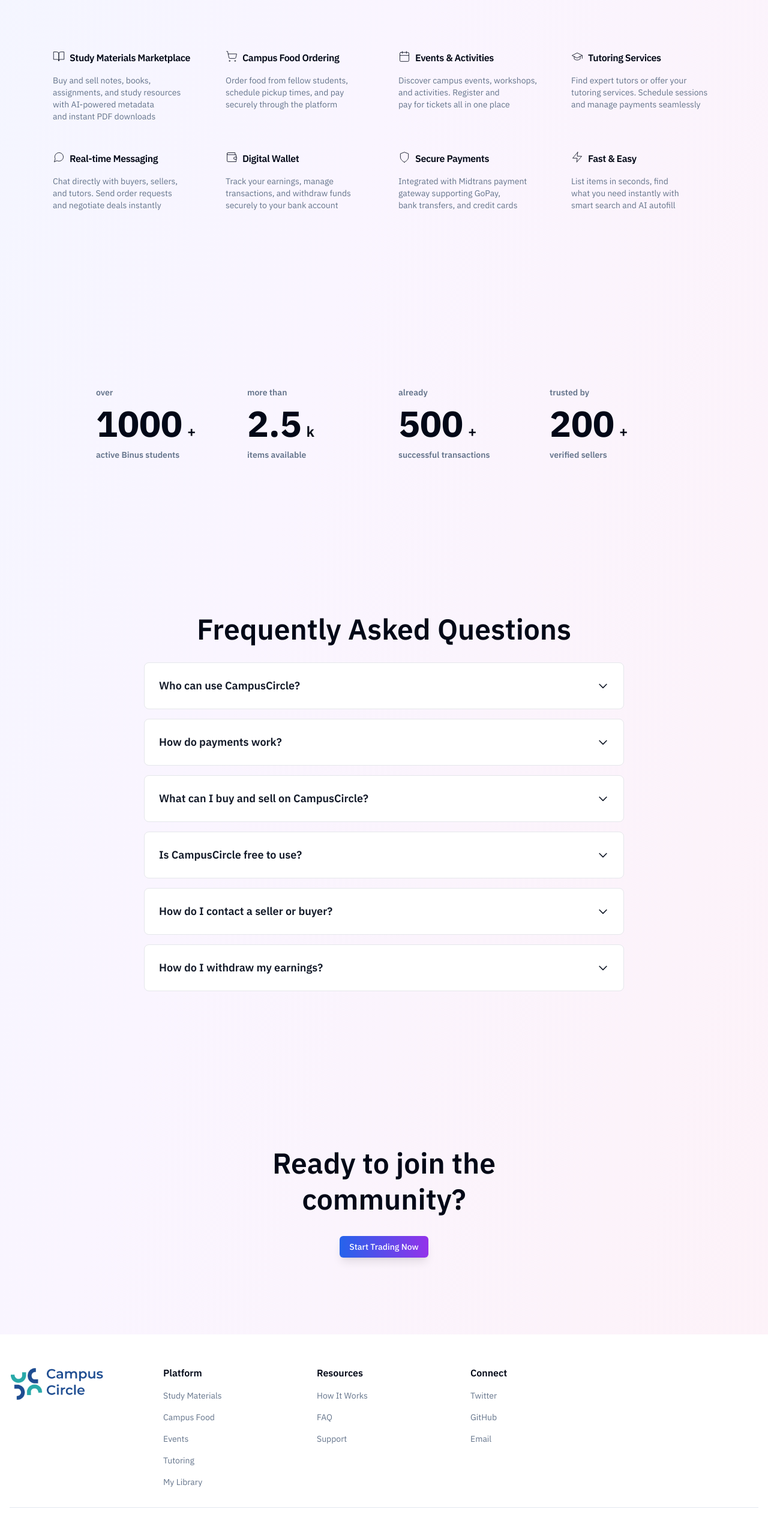
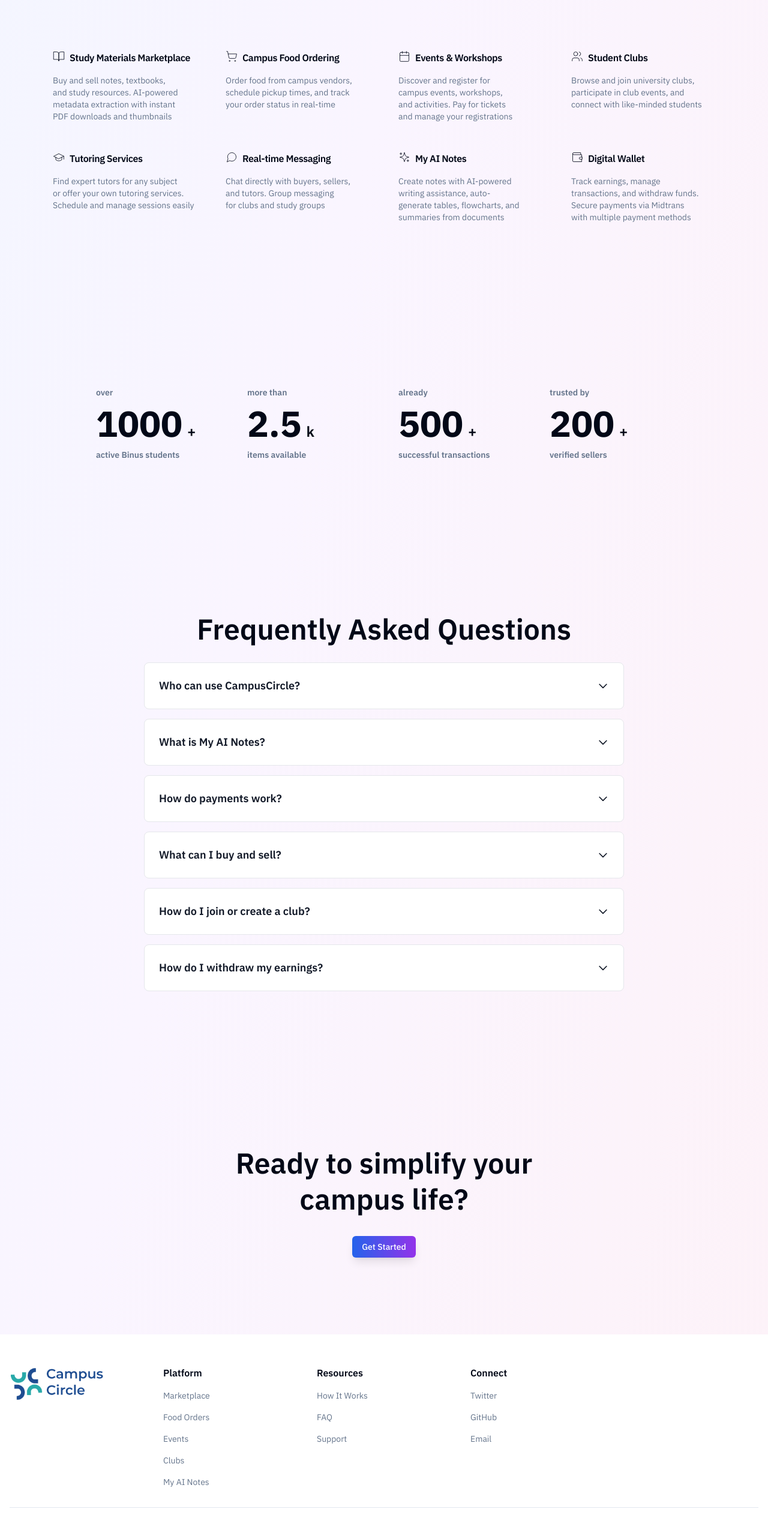
Before and after one commit to Qyuzet/campus-circle-hatchery, a Next.js app: page / in a window 1280 px wide. Shown: the part 2320-4850 px from the top of the page at 60% size. Built offline with nearby package versions, Linux system fonts and the light colour scheme; no server answers.

Commit message:
chore: update landing page with latest features and clean up documentation

```diff
--- a/src/components/sections/cta/default.tsx
+++ b/src/components/sections/cta/default.tsx
@@ -25,7 +25,7 @@ interface CTAProps {
 }
 
 export default function CTA({
-  title = "Ready to join the community?",
+  title = "Ready to simplify your campus life?",
   buttons = false,
   className,
 }: CTAProps) {
@@ -36,7 +36,7 @@ export default function CTA({
           {title}
         </h2>
         <div className="flex justify-center gap-4">
-          <GoogleSignInButton text="Start Trading Now" variant="default" />
+          <GoogleSignInButton text="Get Started" variant="default" />
         </div>
       </div>
       <div className="absolute top-0 left-0 h-full w-full translate-y-[1rem] opacity-80 transition-all duration-500 ease-in-out group-hover:translate-y-[-2rem] group-hover:opacity-100">
--- a/src/components/sections/faq/default.tsx
+++ b/src/components/sections/faq/default.tsx
@@ -36,7 +36,25 @@ export default function FAQ({
             @binus.edu) to access the platform.
           </p>
           <p className="text-muted-foreground mb-4 max-w-[640px] text-balance">
-            This ensures a trusted and safe community for all users.
+            This ensures a trusted and safe community where you can buy, sell,
+            and connect with verified fellow students.
+          </p>
+        </>
+      ),
+    },
+    {
+      question: "What is My AI Notes?",
+      answer: (
+        <>
+          <p className="text-muted-foreground mb-4 max-w-[600px]">
+            My AI Notes is our built-in AI-powered note-taking system. Create
+            and organize notes using a block-based editor with support for text,
+            tables, code blocks, and flowcharts (Mermaid diagrams).
+          </p>
+          <p className="text-muted-foreground mb-4 max-w-[600px]">
+            The AI assistant can help improve your writing, generate content,
+            create summaries, and even auto-fill notes from uploaded documents
+            like PDFs and Word files.
           </p>
         </>
       ),
@@ -47,61 +65,48 @@ export default function FAQ({
         <>
           <p className="text-muted-foreground mb-4 max-w-[600px]">
             We use Midtrans, a secure payment gateway, to process all
-            transactions. You can pay using various methods including credit
-            cards, bank transfers, and e-wallets.
+            transactions. You can pay using credit cards, bank transfers, GoPay,
+            and other e-wallets.
           </p>
           <p className="text-muted-foreground mb-4 max-w-[600px]">
             All payments are encrypted and secure. Sellers receive their funds
-            after successful delivery confirmation.
-          </p>
-          <p className="text-muted-foreground mb-4 max-w-[600px]">
-            We charge a small platform fee to maintain and improve the service.
-            CampusCircle is completely free to use for all Binus students.
+            in their wallet balance after successful transactions.
           </p>
         </>
       ),
     },
     {
-      question: "What can I buy and sell on CampusCircle?",
+      question: "What can I buy and sell?",
       answer: (
         <>
           <p className="text-muted-foreground mb-4 max-w-[580px]">
             You can buy and sell study materials (notes, textbooks,
-            assignments), order campus food from fellow students, register for
-            events and workshops, and book tutoring sessions.
+            assignments), order food from campus vendors, register for events
+            and workshops, and book tutoring sessions.
           </p>
           <p className="text-muted-foreground mb-4 max-w-[580px]">
-            All items must be related to academic or campus life purposes and
-            comply with university policies. Prohibited items will be removed.
+            All listings must comply with university policies. The platform
+            supports digital files with automatic thumbnail generation and
+            AI-powered metadata extraction.
           </p>
         </>
       ),
     },
     {
-      question: "Is CampusCircle free to use?",
+      question: "How do I join or create a club?",
       answer: (
         <>
           <p className="text-muted-foreground mb-4 max-w-[580px]">
-            Yes! CampusCircle is completely free for all Binus University
-            students. There are no subscription fees or hidden charges.
+            Browse available clubs in the Clubs section and click Join to send a
+            membership request. Club organizers will review and approve your
+            request.
           </p>
           <p className="text-muted-foreground mb-4 max-w-[580px]">
-            We only charge a small transaction fee when you make a purchase to
-            cover payment processing costs and platform maintenance.
+            To create a new club, use the Create Club feature. You can manage
+            members, post announcements, and organize club events from your
+            dashboard.
           </p>
         </>
-      ),
-    },
-    {
-      question: "How do I contact a seller or buyer?",
-      answer: (
-        <p className="text-muted-foreground mb-4 max-w-[580px]">
-          Once you find an item you&apos;re interested in, you can use our
-          built-in real-time messaging system to chat directly with the seller.
-          Simply click the &quot;Message Seller&quot; button on any listing to
-          start a conversation. You can also send order requests for food items
-          directly through chat.
-        </p>
       ),
     },
     {
@@ -109,14 +114,13 @@ export default function FAQ({
       answer: (
         <>
           <p className="text-muted-foreground mb-4 max-w-[580px]">
-            Go to the Wallet section in your dashboard to view your balance and
-            transaction history. Click &quot;Withdraw Funds&quot; to request a
-            withdrawal to your bank account. Withdrawals are processed within
-            1-3 business days.
+            Go to the Wallet section to view your balance and transaction
+            history. Click Withdraw to request a withdrawal to your bank
+            account. Withdrawals are processed within 1-3 business days.
           </p>
           <p className="text-muted-foreground mb-4 max-w-[580px]">
-            You can track all your sales, purchases, and withdrawal requests in
-            the Wallet tab.
+            You can track all your sales, purchases, and withdrawal requests
+            from the Wallet dashboard.
           </p>
         </>
       ),
--- a/src/components/sections/footer/default.tsx
+++ b/src/components/sections/footer/default.tsx
@@ -47,11 +47,11 @@ export default function FooterSection({
     {
       title: "Platform",
       links: [
-        { text: "Study Materials", href: "/dashboard" },
-        { text: "Campus Food", href: "/dashboard" },
-        { text: "Events", href: "/dashboard" },
-        { text: "Tutoring", href: "/dashboard" },
-        { text: "My Library", href: "/library" },
+        { text: "Marketplace", href: "/dashboard/marketplace" },
+        { text: "Food Orders", href: "/dashboard/marketplace" },
+        { text: "Events", href: "/dashboard/marketplace" },
+        { text: "Clubs", href: "/dashboard/clubs" },
+        { text: "My AI Notes", href: "/dashboard/my-ai" },
       ],
     },
     {
@@ -71,7 +71,7 @@ export default function FooterSection({
       ],
     },
   ],
-  copyright = "© 2025 CampusCircle. Built for Binus University students.",
+  copyright = "2025 CampusCircle. Built for Binus University students.",
   policies = [
     { text: "Privacy Policy", href: "/privacy" },
     { text: "Terms of Service", href: "/terms" },
--- a/src/components/sections/items/default.tsx
+++ b/src/components/sections/items/default.tsx
@@ -5,8 +5,8 @@ import {
   MessageCircle,
   Wallet,
   GraduationCap,
-  Shield,
-  Zap,
+  Users,
+  Sparkles,
 } from "lucide-react";
 import { ReactNode } from "react";
 
@@ -31,50 +31,50 @@ export default function Items({
     {
       title: "Study Materials Marketplace",
       description:
-        "Buy and sell notes, books, assignments, and study resources with AI-powered metadata and instant PDF downloads",
+        "Buy and sell notes, textbooks, and study resources. AI-powered metadata extraction with instant PDF downloads and thumbnails",
       icon: <BookOpen className="size-5 stroke-1" />,
     },
     {
       title: "Campus Food Ordering",
       description:
-        "Order food from fellow students, schedule pickup times, and pay securely through the platform",
+        "Order food from campus vendors, schedule pickup times, and track your order status in real-time",
       icon: <ShoppingCart className="size-5 stroke-1" />,
     },
     {
-      title: "Events & Activities",
+      title: "Events & Workshops",
       description:
-        "Discover campus events, workshops, and activities. Register and pay for tickets all in one place",
+        "Discover and register for campus events, workshops, and activities. Pay for tickets and manage your registrations",
       icon: <Calendar className="size-5 stroke-1" />,
+    },
+    {
+      title: "Student Clubs",
+      description:
+        "Browse and join university clubs, participate in club events, and connect with like-minded students",
+      icon: <Users className="size-5 stroke-1" />,
     },
     {
       title: "Tutoring Services",
       description:
-        "Find expert tutors or offer your tutoring services. Schedule sessions and manage payments seamlessly",
+        "Find expert tutors for any subject or offer your own tutoring services. Schedule and manage sessions easily",
       icon: <GraduationCap className="size-5 stroke-1" />,
     },
     {
       title: "Real-time Messaging",
       description:
-        "Chat directly with buyers, sellers, and tutors. Send order requests and negotiate deals instantly",
+        "Chat directly with buyers, sellers, and tutors. Group messaging for clubs and study groups",
       icon: <MessageCircle className="size-5 stroke-1" />,
+    },
+    {
+      title: "My AI Notes",
+      description:
+        "Create notes with AI-powered writing assistance, auto-generate tables, flowcharts, and summaries from documents",
+      icon: <Sparkles className="size-5 stroke-1" />,
     },
     {
       title: "Digital Wallet",
       description:
-        "Track your earnings, manage transactions, and withdraw funds securely to your bank account",
+        "Track earnings, manage transactions, and withdraw funds. Secure payments via Midtrans with multiple payment methods",
       icon: <Wallet className="size-5 stroke-1" />,
-    },
-    {
-      title: "Secure Payments",
-      description:
-        "Integrated with Midtrans payment gateway supporting GoPay, bank transfers, and credit cards",
-      icon: <Shield className="size-5 stroke-1" />,
-    },
-    {
-      title: "Fast & Easy",
-      description:
-        "List items in seconds, find what you need instantly with smart search and AI autofill",
-      icon: <Zap className="size-5 stroke-1" />,
     },
   ],
   className,
```
